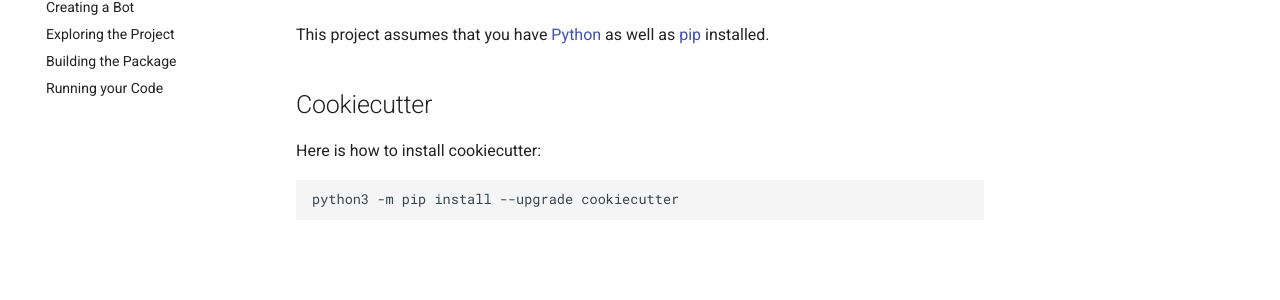
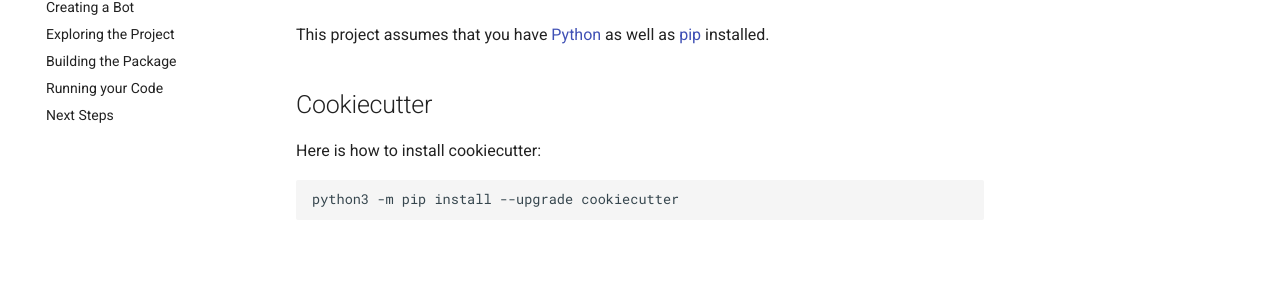
Before and after one commit to botcity-dev/bot-python-template, an MkDocs documentation site: the page built from docs/index.md, in a window 1280 px wide. Shown: the part 158-458 px from the top of the page. Built offline with MkDocs 1.6.1 and Material for MkDocs 9.7.7, drawn with Linux system fonts in a browser that asks for light colours; comment, search, counter and statistics services are not loaded.

Commit message:
DOC: Adding next steps.

```diff
--- a/mkdocs.yml
+++ b/mkdocs.yml
@@ -9,6 +9,7 @@ nav:
     - Exploring the Project: project.md
     - Building the Package: building.md
     - Running your Code: running.md
+    - Next Steps: next.md
 
 theme:
   icon:
```
